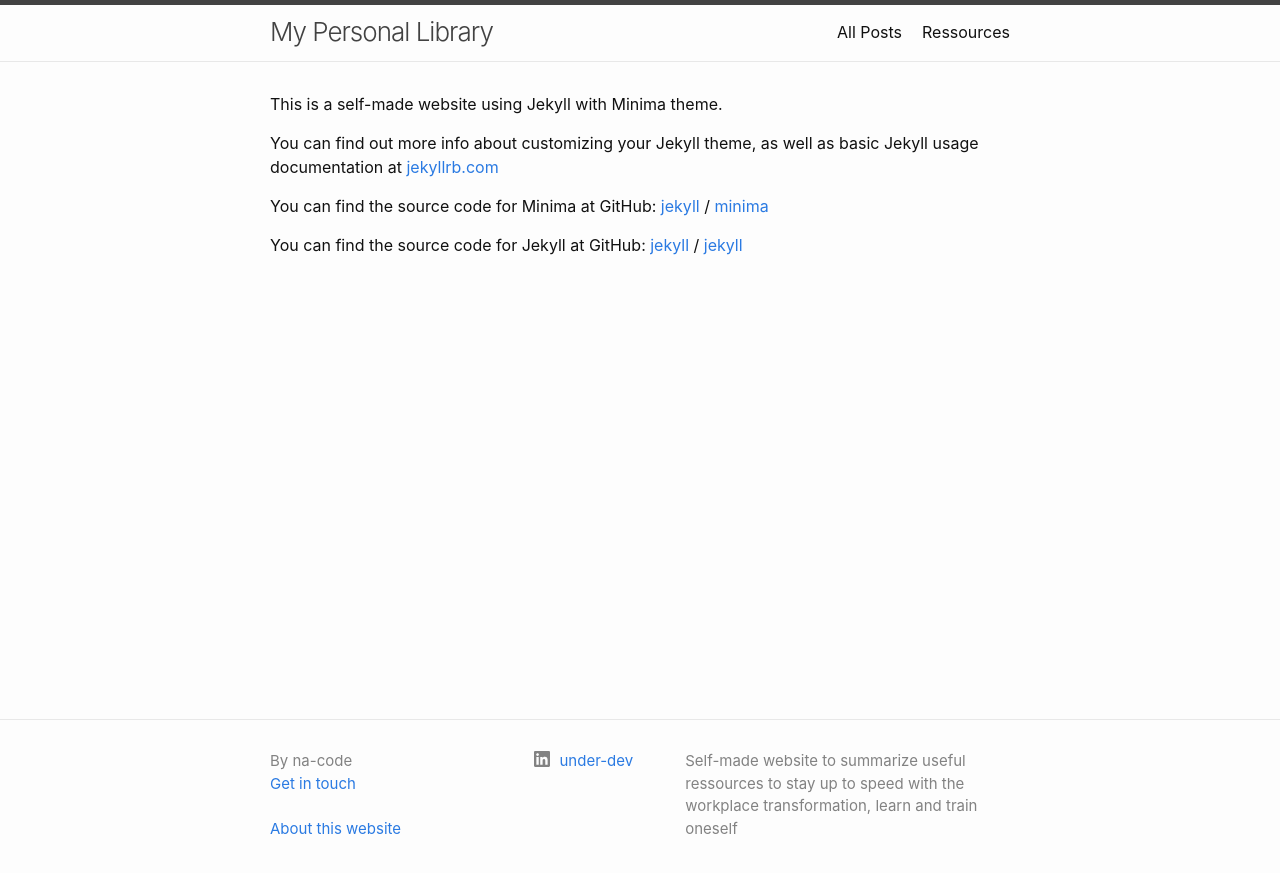
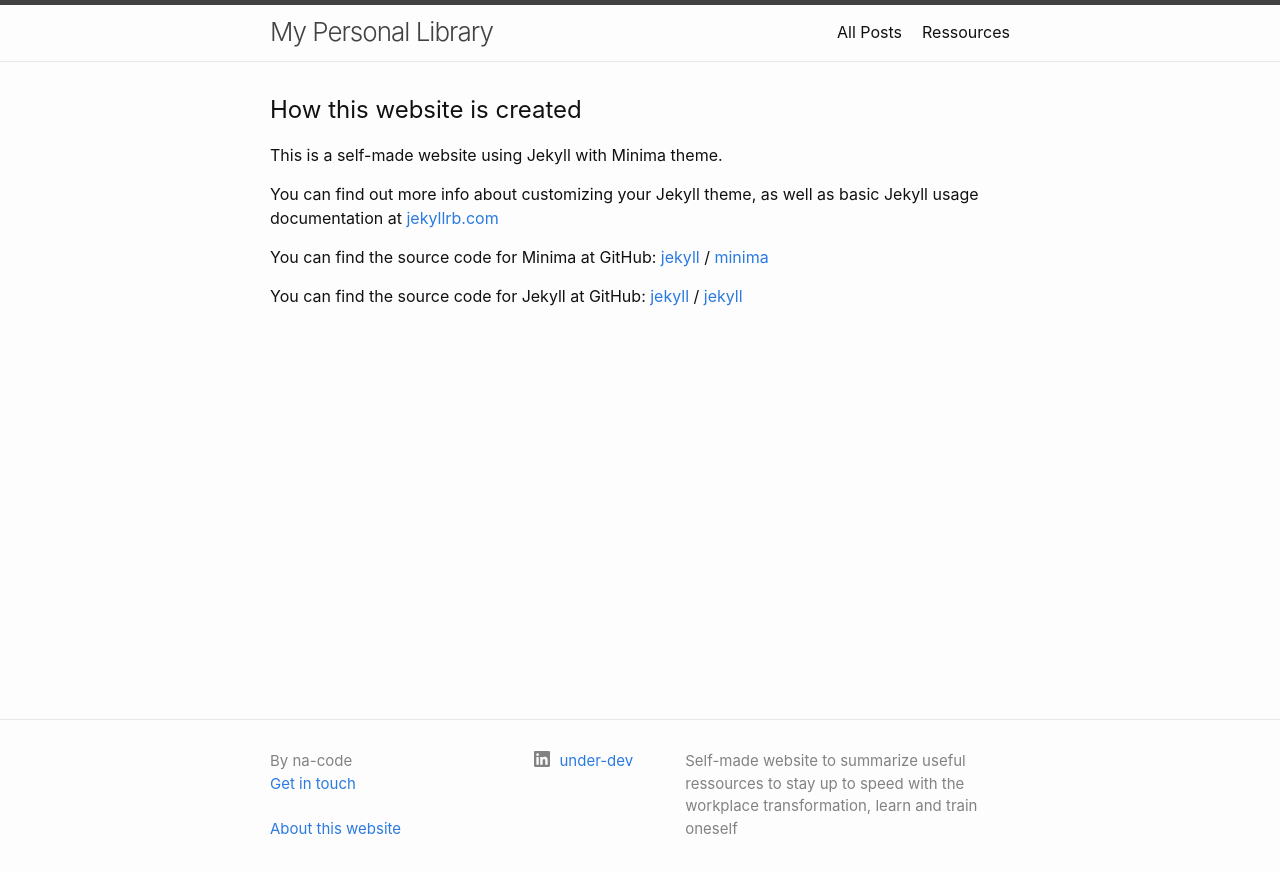
Before and after one commit to na-code/na-site, a Jekyll site: the page built from pages/about.markdown, in a window 1280 px wide. Shown: the top 873 px of the page. Built offline with Jekyll 4.4.1, drawn with Linux system fonts in a browser that asks for light colours.

Commit message:
Update about.markdown

```diff
--- a/pages/about.markdown
+++ b/pages/about.markdown
@@ -3,6 +3,8 @@ layout: default
 exclude: true
 title: How this website is created
 ---
+
+## How this website is created
 
 This is a self-made website using Jekyll with Minima theme.
 
```
